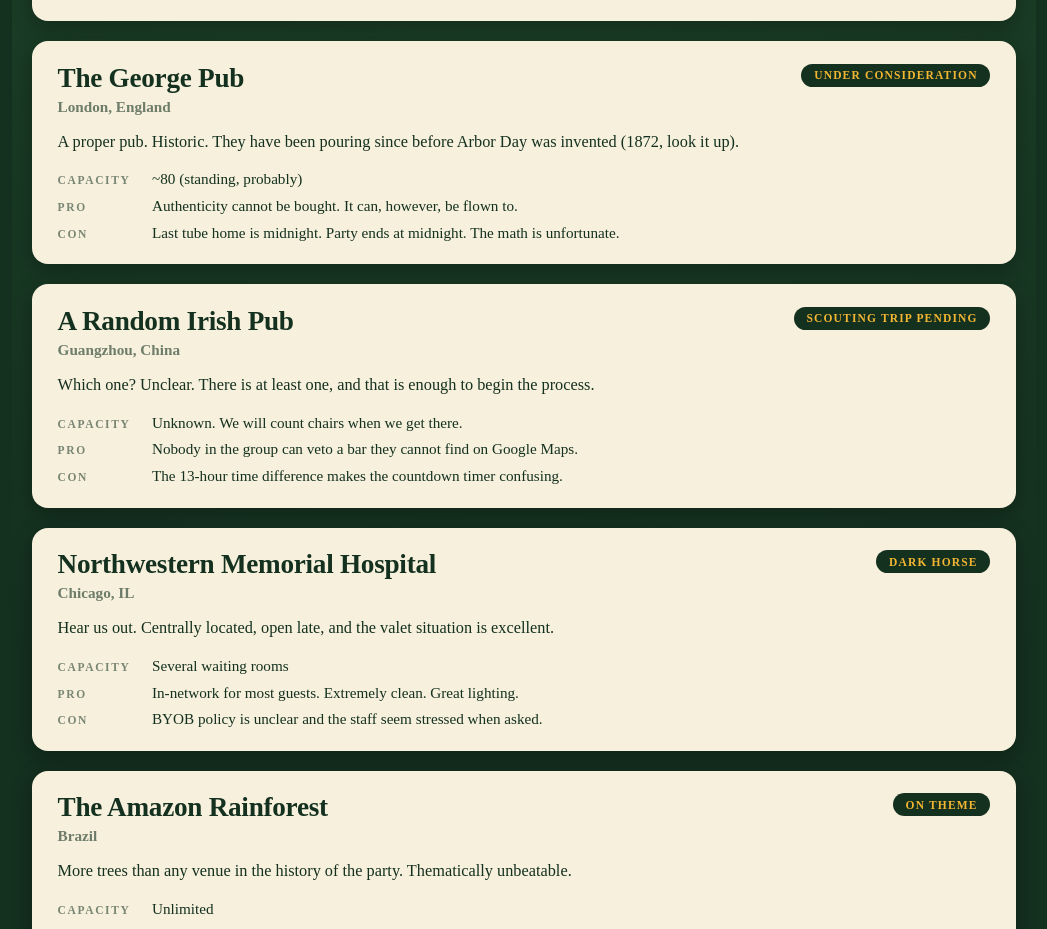
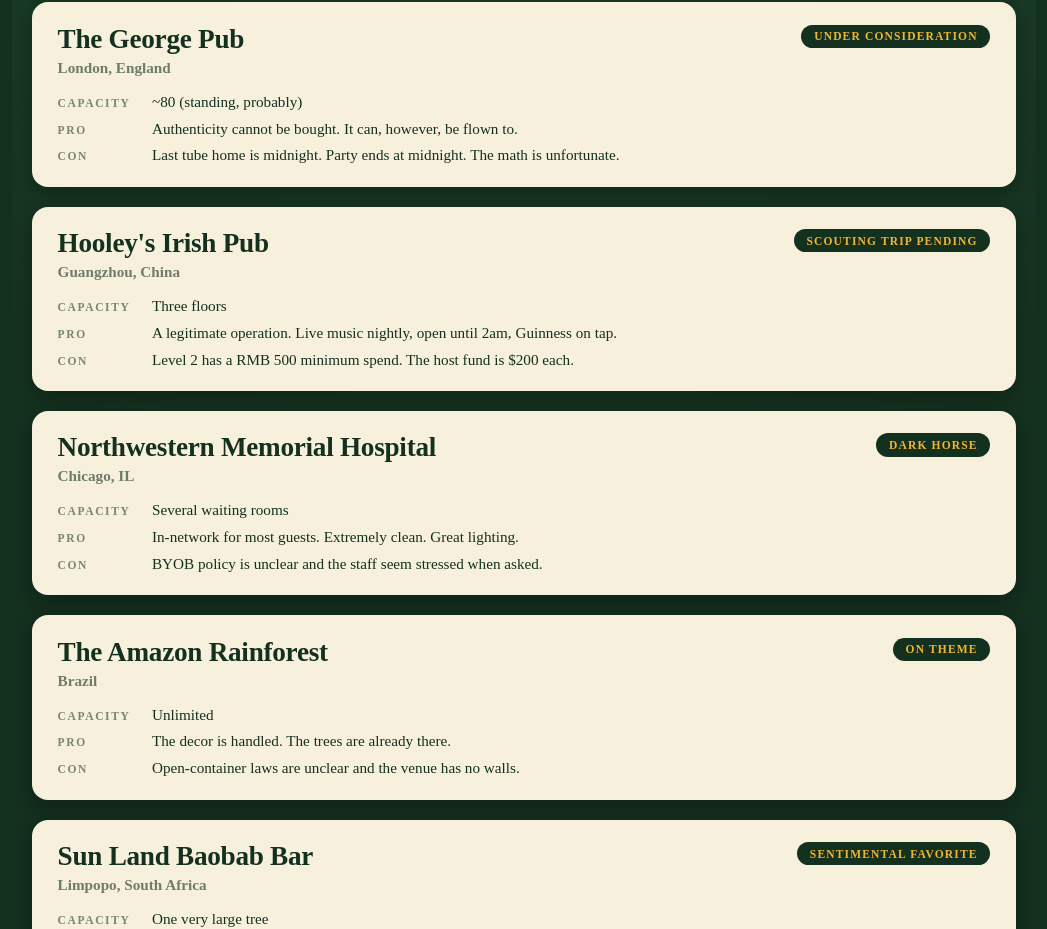
Before and after one commit to adboudos/arbor-day-web, a Next.js app: page /war-room in a window 1280 px wide. Shown: the part 890-1819 px from the top of the page, without its empty margins (116-1163 px from the left). Built offline with nearby package versions, Linux system fonts and the light colour scheme.

Commit message:
War Room revisions: real Guangzhou bar, no blurbs, no wink
- Guangzhou entry is now Hooley's Irish Pub (real bar, Zhujiang New Town)
- Removed description paragraphs from all venue cards
- Removed the footer wink, the mosquito line, and the 'literally Arbor
  Day' line

```diff
--- a/src/app/globals.css
+++ b/src/app/globals.css
@@ -113,9 +113,7 @@
 .war-card h2{margin:0;font-size:1.7rem;line-height:1.1;letter-spacing:-.01em}
 .war-location{margin:.25rem 0 0;font-weight:700;opacity:.6;font-size:.95rem}
 .war-status{flex-shrink:0;background:var(--forest);color:var(--amber);font-size:.72rem;font-weight:900;text-transform:uppercase;letter-spacing:.1em;border-radius:2rem;padding:.35rem .8rem;white-space:nowrap}
-.war-blurb{margin:.9rem 0 0;font-size:1.02rem;line-height:1.5}
 .war-details{margin:1rem 0 0;display:grid;gap:.55rem}
 .war-details div{display:grid;grid-template-columns:5.2rem 1fr;gap:.7rem;align-items:baseline}
 .war-details dt{font-size:.72rem;text-transform:uppercase;letter-spacing:.14em;font-weight:900;opacity:.55}
 .war-details dd{margin:0;font-size:.95rem}
-.war-wink{font-style:italic;opacity:.75;margin:0 0 .8rem}
--- a/src/app/war-room/WarRoom.tsx
+++ b/src/app/war-room/WarRoom.tsx
@@ -33,7 +33,6 @@
               </div>
               <span className="war-status">{v.status}</span>
             </div>
-            <p className="war-blurb">{v.blurb}</p>
             <dl className="war-details">
               <div>
                 <dt>Capacity</dt>
@@ -53,9 +52,6 @@
       </div>
 
       <footer className="history-footer">
-        <p className="war-wink">
-          None of this is real. Please do not book flights.
-        </p>
         <Link href="/">&larr; Back to the countdown</Link>
       </footer>
     </main>
--- a/src/data/warRoom.ts
+++ b/src/data/warRoom.ts
@@ -12,7 +12,6 @@
   lng: number;
   capacity: string;
   status: string;
-  blurb: string;
   pro: string;
   con: string;
 }
@@ -26,8 +25,6 @@
     lng: -3.5995,
     capacity: "68,456 (room to grow)",
     status: "Front-runner",
-    blurb:
-      "Big venue energy for a 120-person headcount. The acoustics would be wasted on us, but the photos would be incredible.",
     pro: "No drink minimum has been discussed. Or anything else. We have not called.",
     con: "4,200 miles from Lincoln Park. Attendees responsible for own flights.",
   },
@@ -39,23 +36,19 @@
     lng: -0.1276,
     capacity: "~80 (standing, probably)",
     status: "Under consideration",
-    blurb:
-      "A proper pub. Historic. They have been pouring since before Arbor Day was invented (1872, look it up).",
     pro: "Authenticity cannot be bought. It can, however, be flown to.",
     con: "Last tube home is midnight. Party ends at midnight. The math is unfortunate.",
   },
   {
-    id: "guangzhou",
-    name: "A Random Irish Pub",
+    id: "hooleys",
+    name: "Hooley's Irish Pub",
     location: "Guangzhou, China",
-    lat: 23.1291,
-    lng: 113.2644,
-    capacity: "Unknown. We will count chairs when we get there.",
+    lat: 23.1296,
+    lng: 113.3215,
+    capacity: "Three floors",
     status: "Scouting trip pending",
-    blurb:
-      "Which one? Unclear. There is at least one, and that is enough to begin the process.",
-    pro: "Nobody in the group can veto a bar they cannot find on Google Maps.",
-    con: "The 13-hour time difference makes the countdown timer confusing.",
+    pro: "A legitimate operation. Live music nightly, open until 2am, Guinness on tap.",
+    con: "Level 2 has a RMB 500 minimum spend. The host fund is $200 each.",
   },
   {
     id: "nmh",
@@ -65,8 +58,6 @@
     lng: -87.6217,
     capacity: "Several waiting rooms",
     status: "Dark horse",
-    blurb:
-      "Hear us out. Centrally located, open late, and the valet situation is excellent.",
     pro: "In-network for most guests. Extremely clean. Great lighting.",
     con: "BYOB policy is unclear and the staff seem stressed when asked.",
   },
@@ -78,10 +69,8 @@
     lng: -62.2159,
     capacity: "Unlimited",
     status: "On theme",
-    blurb:
-      "More trees than any venue in the history of the party. Thematically unbeatable.",
     pro: "The decor is handled. The trees are already there.",
-    con: "Mosquitoes do not respect a blazer. Formal dress code difficult to enforce.",
+    con: "Open-container laws are unclear and the venue has no walls.",
   },
   {
     id: "baobab",
@@ -91,9 +80,7 @@
     lng: 30.1079,
     capacity: "One very large tree",
     status: "Sentimental favorite",
-    blurb:
-      "A bar inside a 6,000-year-old baobab tree. It is literally Arbor Day in bar form.",
-    pro: "You cannot get more on theme than drinking inside a tree.",
+    pro: "A bar inside a 6,000-year-old baobab tree.",
     con: "The tree is older than the concept of bars. It has seen things.",
   },
 ];
```
